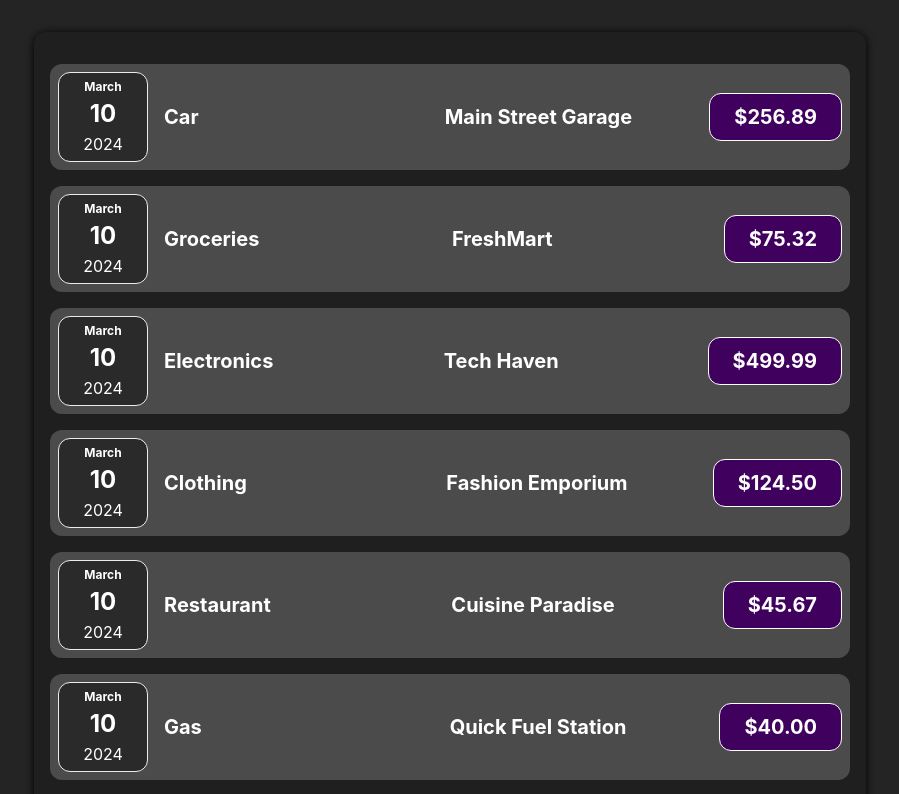
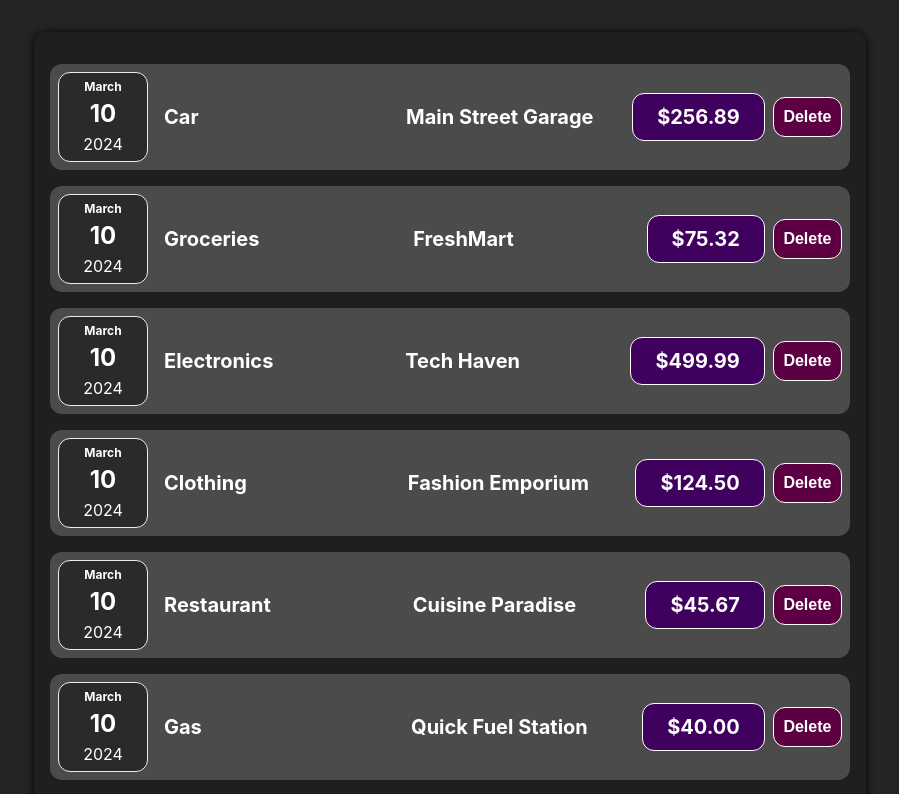
Before and after one commit to Praful-bit/react.js, a React (Vite) app: page / in a window 1280 px wide. Shown: the top 794 px of the page, without its empty margins (190-1089 px from the left). Built offline with nearby package versions, Linux system fonts and the light colour scheme.

Commit message:
i add delete button

```diff
--- a/src/App.jsx
+++ b/src/App.jsx
@@ -145,6 +145,7 @@ const expenses = [
 ];
 
 const App = () => {
+
   return (
     <div className="expense">
       <ExpenseItem title={expenses} />
--- a/src/Components/Expense/ExpenseItem.css
+++ b/src/Components/Expense/ExpenseItem.css
@@ -87,3 +87,14 @@
         padding: 0.5rem 1.5rem;
     }
 }
+.delete{
+    font-size: 1rem;
+        font-weight: bold;
+        color: white;
+        background-color: #5d0043;
+        border: 1px solid white;
+        padding: 0.6rem;
+        border-radius: 12px;
+        margin-left: 0.5rem;
+        cursor: pointer;
+}
--- a/src/Components/Expense/ExpenseItem.jsx
+++ b/src/Components/Expense/ExpenseItem.jsx
@@ -6,12 +6,22 @@ import "./ExpenseItem.css";
 import Card from "../UI/Card";
 
 const ExpenseItem = (props) => {
+
+  const removeData = () => {
+    //event pass as a parameter
+    // const deleteEle = event.target.parentElement
+    // deleteEle.remove();
+
+    const deleteEle = document.getElementById("lol");
+    deleteEle.remove();
+  }
+
   return (
     <>
       {props.title.map((item) => {
         return (
-          <div key={item.id}>
-            <Card className="expense-item">
+          <div key={item.id} id="lol">
+            <Card className="expense-item" >
               <ExpenseDate date={item.date} />
               <div className="expense-item__description">
                 <ExpenseDetails
@@ -20,6 +30,9 @@ const ExpenseItem = (props) => {
                   amount={item.amount}
                 />
               </div>
+              <button onClick={removeData} className="delete">
+                Delete
+              </button>
             </Card>
           </div>
         );
```
